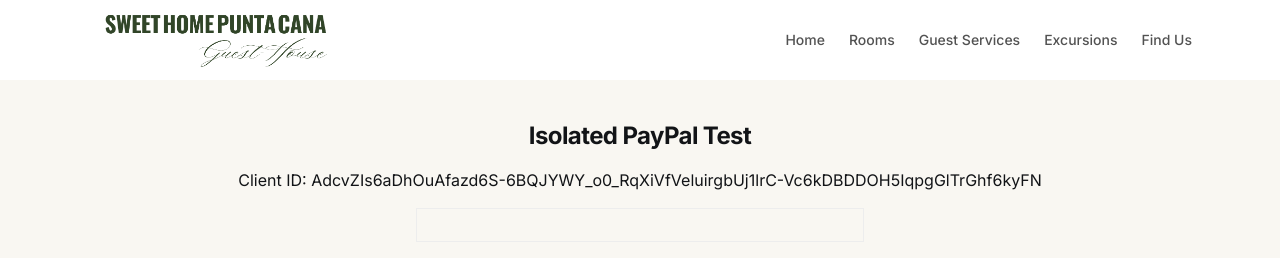
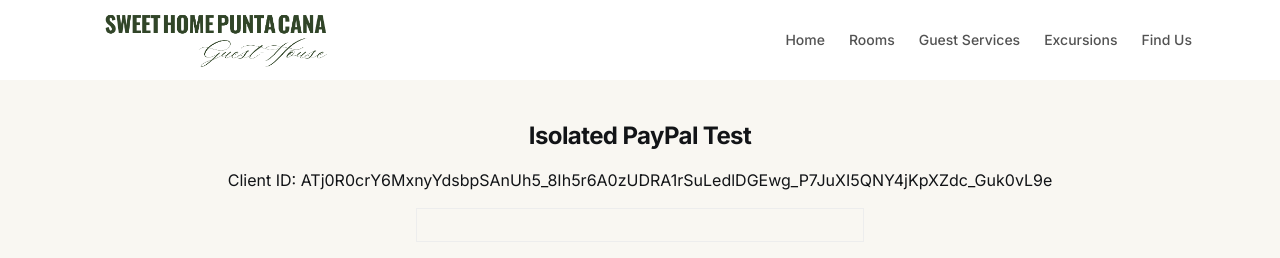
Before and after one commit to felipebenzan/Sweet-Home-Punta-Cana, a Next.js app: page /simple-paypal in a window 1280 px wide. Shown: the top 258 px of the page. Built offline with nearby package versions, Linux system fonts and the light colour scheme; a web font is replaced by a local one.

Commit message:
Update PayPal credentials with new functional keys

```diff
--- a/src/app/simple-paypal/page.tsx
+++ b/src/app/simple-paypal/page.tsx
@@ -2,7 +2,7 @@
 import { PayPalScriptProvider, PayPalButtons } from "@paypal/react-paypal-js";
 
 export default function SimpleTestPage() {
-    const CLIENT_ID = "AdcvZIs6aDhOuAfazd6S-6BQJYWY_o0_RqXiVfVeluirgbUj1lrC-Vc6kDBDDOH5IqpgGlTrGhf6kyFN";
+    const CLIENT_ID = "ATj0R0crY6MxnyYdsbpSAnUh5_8Ih5r6A0zUDRA1rSuLedlDGEwg_P7JuXI5QNY4jKpXZdc_Guk0vL9e";
 
     return (
         <div className="p-10 text-center">
--- a/src/components/paypal-provider.tsx
+++ b/src/components/paypal-provider.tsx
@@ -4,8 +4,7 @@ import { PayPalScriptProvider } from "@paypal/react-paypal-js";
 import { ReactNode } from "react";
 
 export function PayPalProvider({ children, clientId }: { children: ReactNode; clientId?: string }) {
-    // EMERGENCY HARDCODE: Ensure Client ID is always present regardless of props or env
-    const FINAL_CLIENT_ID = "AdcvZIs6aDhOuAfazd6S-6BQJYWY_o0_RqXiVfVeluirgbUj1lrC-Vc6kDBDDOH5IqpgGlTrGhf6kyFN".trim();
+    const FINAL_CLIENT_ID = "ATj0R0crY6MxnyYdsbpSAnUh5_8Ih5r6A0zUDRA1rSuLedlDGEwg_P7JuXI5QNY4jKpXZdc_Guk0vL9e".trim();
 
     // Minimal configuration to avoid 400 errors from SDK
     const initialOptions = {
--- a/src/lib/paypal.ts
+++ b/src/lib/paypal.ts
@@ -7,8 +7,9 @@
  */
 export async function getPayPalAccessToken(): Promise<string> {
   // EMERGENCY BYPASS: Vercel env vars are stuck. Using direct keys.
-  const HARDCODED_CLIENT_ID = "AdcvZIs6aDhOuAfazd6S-6BQJYWY_o0_RqXiVfVeluirgbUj1lrC-Vc6kDBDDOH5IqpgGlTrGhf6kyFN";
-  const HARDCODED_SECRET = "EFFp0mIuVk5A4rakqPXvFpqK24GgmsqHEyx8E7Au8OmYQe384RWPQ0jqnUGLNum-t9R4Slk2JfnnnZPp";
+  // EMERGENCY BYPASS: Vercel env vars are stuck. Using direct keys.
+  const HARDCODED_CLIENT_ID = "ATj0R0crY6MxnyYdsbpSAnUh5_8Ih5r6A0zUDRA1rSuLedlDGEwg_P7JuXI5QNY4jKpXZdc_Guk0vL9e";
+  const HARDCODED_SECRET = "EEYBwxbakfP9C3bS8pqWAf-T1ltJiviQOSJ8j8uS12lX7mvzm0Dt8ZLiAMcRw9DtlB52dsSdxch0pvJZ";
 
   const clientId = HARDCODED_CLIENT_ID;
   const clientSecret = HARDCODED_SECRET;
```
